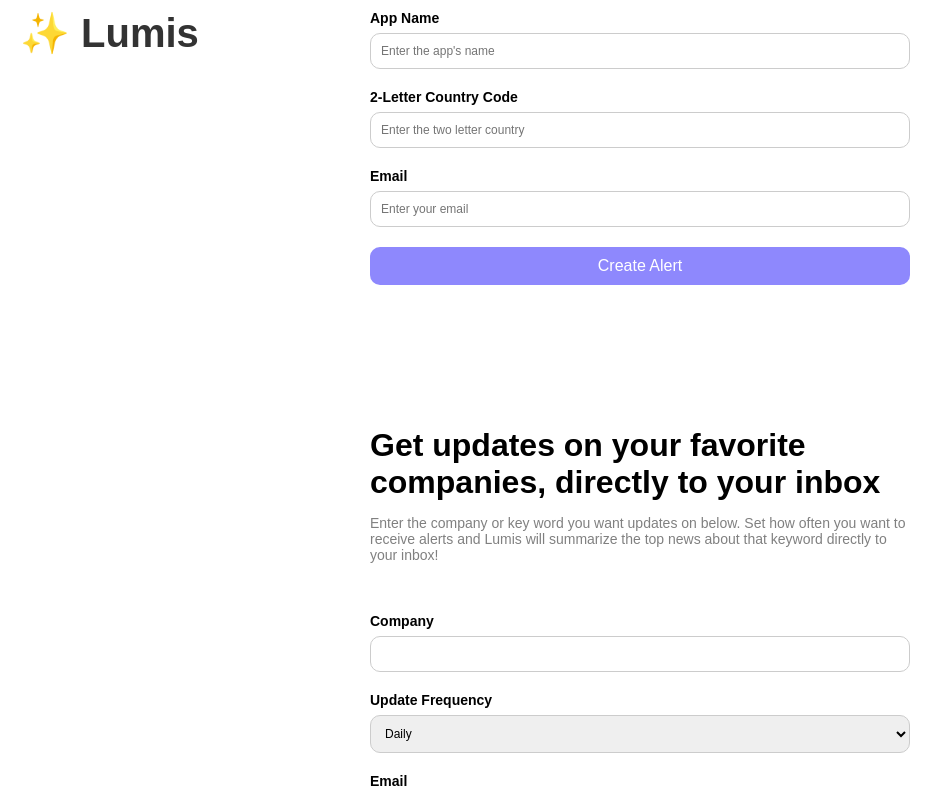
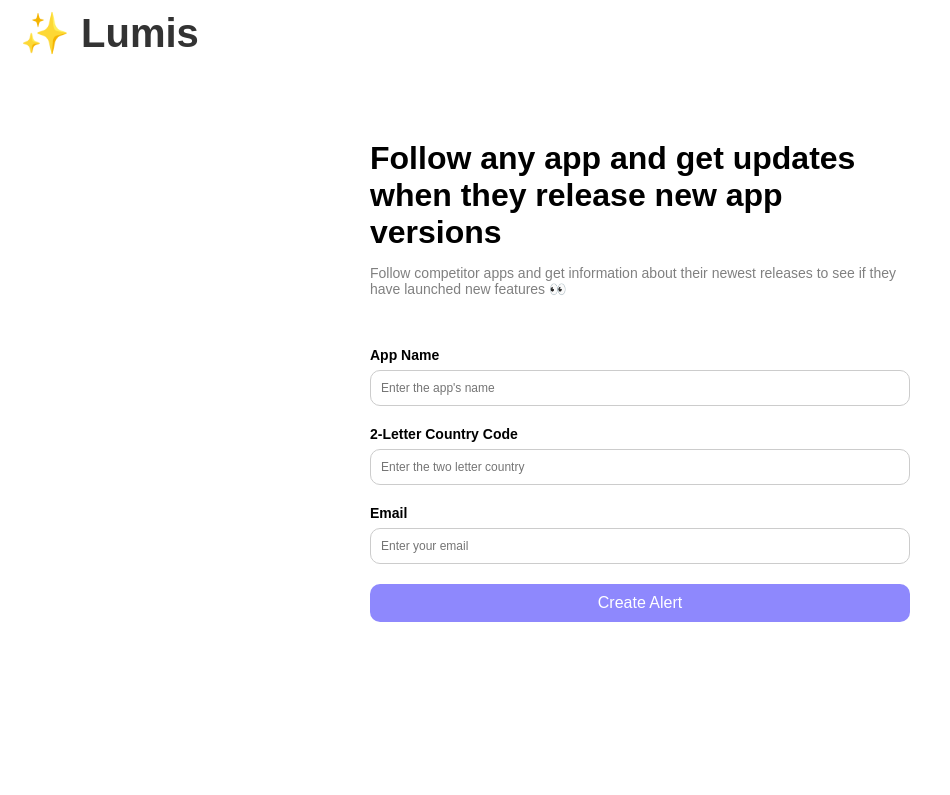
Before and after one commit to dane-dunlap/lumis-react, a React (Create React App) app: page / in a window 1280 px wide. Shown: the top 795 px of the page, without its empty margins (0-950 px from the left). Built offline with nearby package versions, Linux system fonts and the light colour scheme.

Commit message:
Another push

```diff
--- a/src/App.js
+++ b/src/App.js
@@ -14,7 +14,6 @@ function App() {
                 ✨ Lumis
             </div>
             <AppAlertForm />
-            <LumisForm />
         </div>
     );
 }
```
